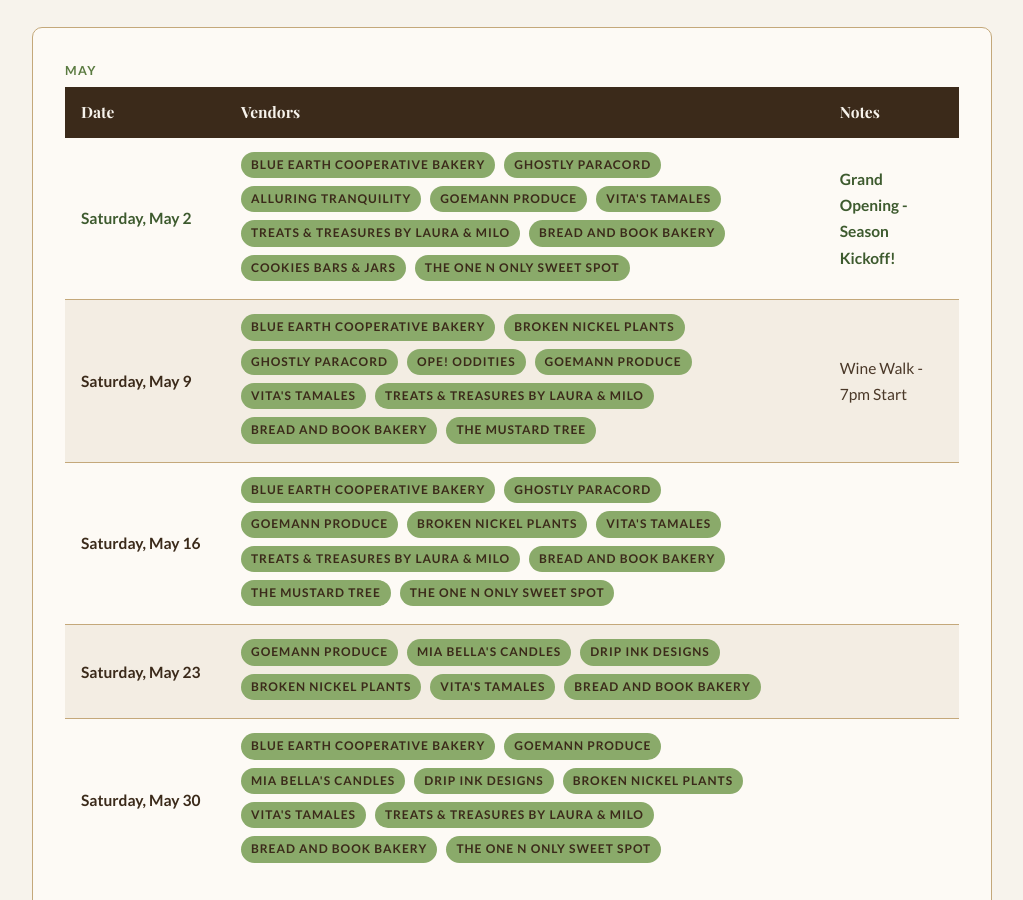
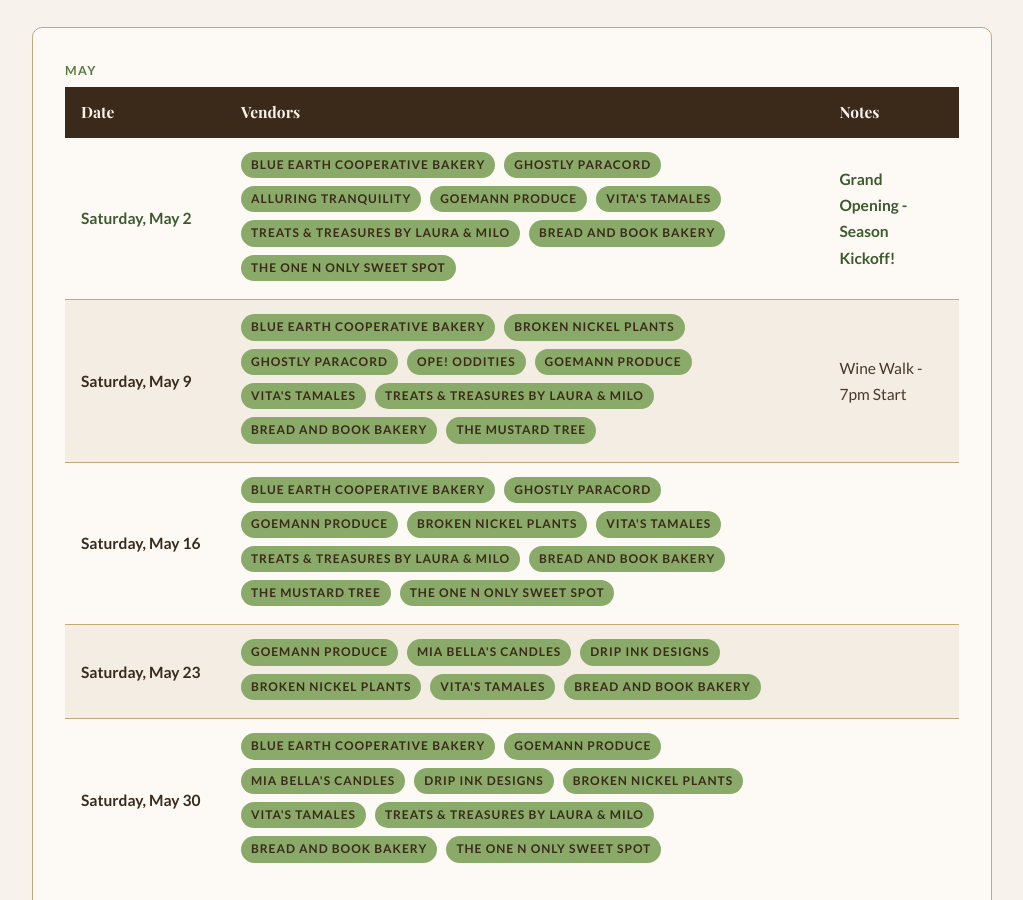
Before and after one commit to blueearthcommunitymarket/blueearthcommunitymarket.github.io, a Jekyll site: the page built from calendar/index.html, in a window 1280 px wide and 900 px high, scrolled down 513 px. Shown: the whole window, without its empty margins (128-1151 px from the left). Built offline with Jekyll 4.4.1, drawn with Linux system fonts in a browser that asks for light colours; some web fonts are replaced.

Commit message:
Remove Cookies Bars & Jars from May 2 calendar (pending application)

```diff
--- a/calendar/index.html
+++ b/calendar/index.html
@@ -38,7 +38,6 @@ description: 2026 Blue Earth Community Market season schedule. Saturdays 10am-1p
                         <span class="tag">Vita's Tamales</span>
                         <span class="tag">Treats & Treasures By Laura & Milo</span>
                         <span class="tag">Bread and Book Bakery</span>
-                        <span class="tag">Cookies Bars & Jars</span>
                         <span class="tag">The One n Only Sweet Spot</span>
                     </td>
                     <td class="grand-opening">Grand Opening - Season Kickoff!</td>
```
